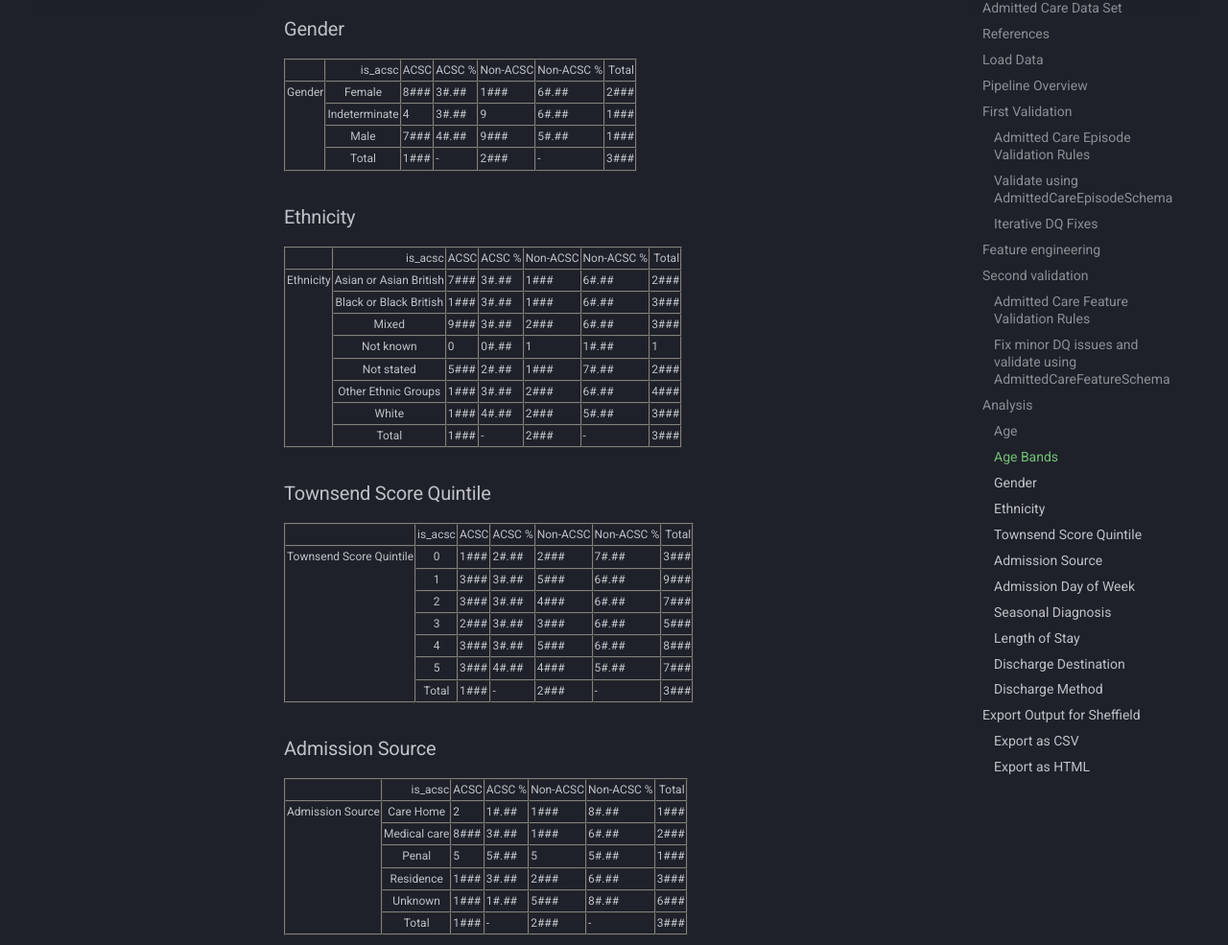
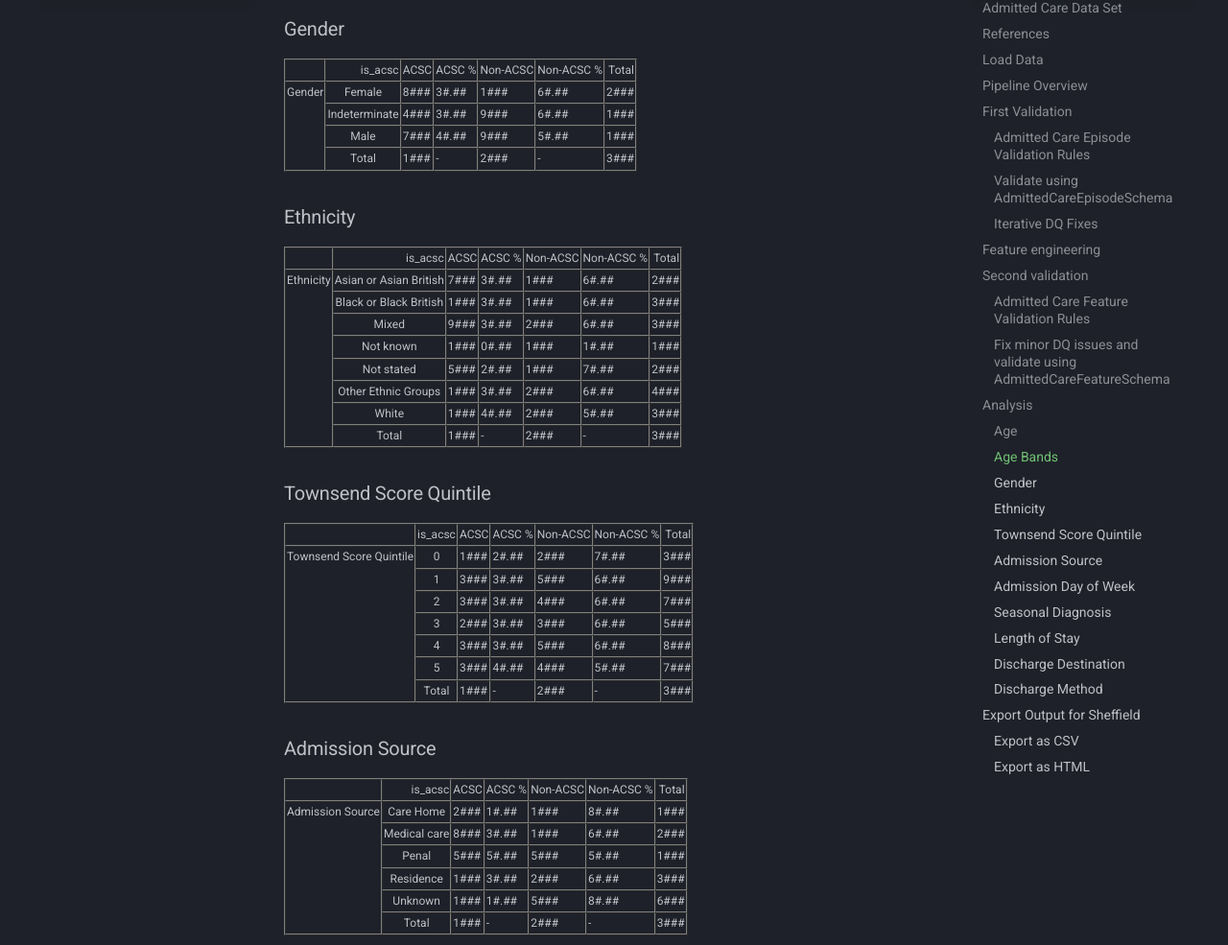
Before and after one commit to LTHTR-DST/hdruk_avoidable_admissions, an MkDocs documentation site: the page built from docs/admitted_care_pipeline_example.md, in a window 1280 px wide and 1400 px high, scrolled down 11324 px. Shown: the part 148-1133 px from the top of the window at 96% size. Built offline with MkDocs 1.6.1 and Material for MkDocs 9.7.7, drawn with Linux system fonts in a browser that asks for light colours; comment, search, counter and statistics services are not loaded.

Commit message:
Update admitted_care_pipeline_example.md

```diff
--- a/docs/admitted_care_pipeline_example.md
+++ b/docs/admitted_care_pipeline_example.md
@@ -1147,9 +1147,9 @@ HTML(out)
 </tr>
 <tr>
 <th>Indeterminate</th>
-<td>4</td>
-<td>3#.##</td>
-<td>9</td>
+<td>4###</td>
+<td>3#.##</td>
+<td>9###</td>
 <td>6#.##</td>
 <td>1###</td>
 </tr>
@@ -1214,11 +1214,11 @@ HTML(out)
 </tr>
 <tr>
 <th>Not known</th>
-<td>0</td>
+<td>1###</td>
 <td>0#.##</td>
-<td>1</td>
+<td>1###</td>
 <td>1#.##</td>
-<td>1</td>
+<td>1###</td>
 </tr>
 <tr>
 <th>Not stated</th>
@@ -1348,7 +1348,7 @@ HTML(out)
 <tr>
 <th rowspan="6" valign="top">Admission Source</th>
 <th>Care Home</th>
-<td>2</td>
+<td>2###</td>
 <td>1#.##</td>
 <td>1###</td>
 <td>8#.##</td>
@@ -1364,9 +1364,9 @@ HTML(out)
 </tr>
 <tr>
 <th>Penal</th>
-<td>5</td>
-<td>5#.##</td>
-<td>5</td>
+<td>5###</td>
+<td>5#.##</td>
+<td>5###</td>
 <td>5#.##</td>
 <td>1###</td>
 </tr>
@@ -1616,7 +1616,7 @@ HTML(out)
 </tr>
 <tr>
 <th>Penal</th>
-<td>3</td>
+<td>3###</td>
 <td>1#.##</td>
 <td>2###</td>
 <td>8#.##</td>
@@ -1683,7 +1683,7 @@ HTML(out)
 </tr>
 <tr>
 <th>Not Applicable</th>
-<td>0</td>
+<td>1###</td>
 <td>0#.##</td>
 <td>1###</td>
 <td>1#.##</td>
@@ -1691,7 +1691,7 @@ HTML(out)
 </tr>
 <tr>
 <th>Unknown</th>
-<td>0</td>
+<td>1###</td>
 <td>0#.##</td>
 <td>1###</td>
 <td>1#.##</td>
```
